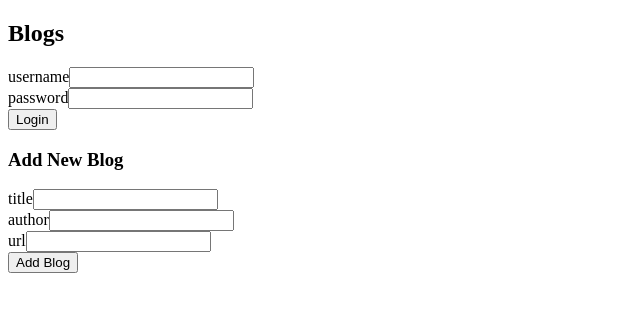
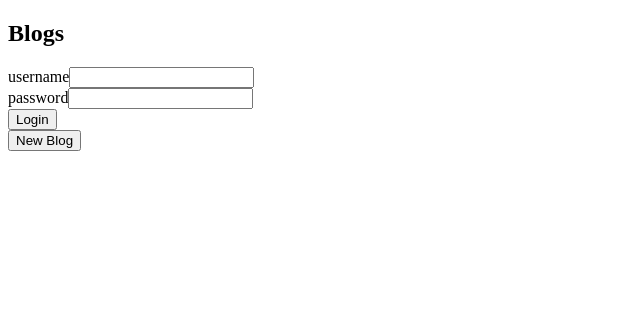
Before and after one commit to fazzolari17/FullStackOpen, a React (Create React App) app in the folder Part5/bloglist-frontend/: page / in a window 1280 px wide. Shown: the top 312 px of the page, without its empty margins (0-640 px from the left). Built offline with nearby package versions, Linux system fonts and the light colour scheme.

Commit message:
upgrade ux

```diff
--- a/Part5/bloglist-frontend/src/components/BlogForm.js
+++ b/Part5/bloglist-frontend/src/components/BlogForm.js
@@ -1,7 +1,11 @@
-import React from 'react'
+import React, { useState } from 'react'
 import blogService from '../services/blogService'
 
 function BlogForm({ user, setUser, setNewBlog, newBlog, setBlogs }) {
+  const [ visible, setVisible ] = useState(false)
+
+  const hideWhenVisible = { display: visible ? 'none' : '' }
+  const showWhenVisible = { display: visible ? '' : 'none' }
 
   const addBlog = (event) => {
     event.preventDefault()
@@ -9,6 +13,8 @@ function BlogForm({ user, setUser, setNewBlog, newBlog, setBlogs }) {
 
     blogService.create(newBlog)
     setNewBlog({...newBlog, added: true })
+
+    setVisible(false)
 
     setTimeout(() => {
       setNewBlog({ title: '', author: '', url: '', added: false })
@@ -32,6 +38,7 @@ function BlogForm({ user, setUser, setNewBlog, newBlog, setBlogs }) {
         <button className="logout-btn" onClick={logout}>Logout</button>
       </div>}
 
+      <div style={showWhenVisible}>
         <h3>Add New Blog</h3>
         <form onSubmit={addBlog}>
           <label>
@@ -55,6 +62,14 @@ function BlogForm({ user, setUser, setNewBlog, newBlog, setBlogs }) {
           <button type='submit'>Add Blog</button>
 
         </form>
+      </div>
+      <div style={hideWhenVisible}>
+        <button onClick={() => setVisible(true)}>New Blog</button>
+      </div>
+
+      <div style={showWhenVisible}>
+        <button onClick={() => setVisible(false)}>Cancel</button>
+      </div>
     </>
   )
 }
```
Lines whose indentation alone changed are shown as unchanged.
